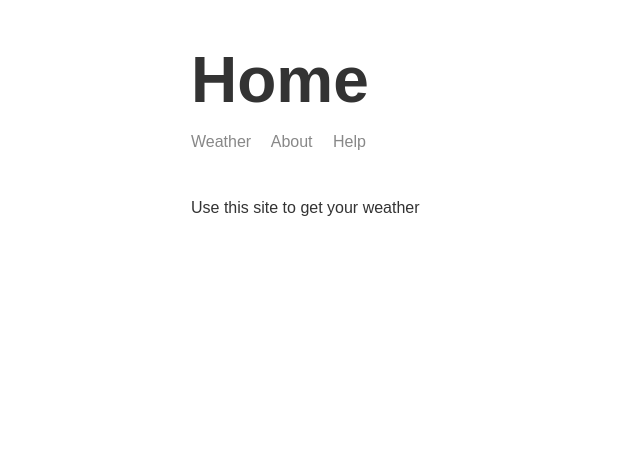
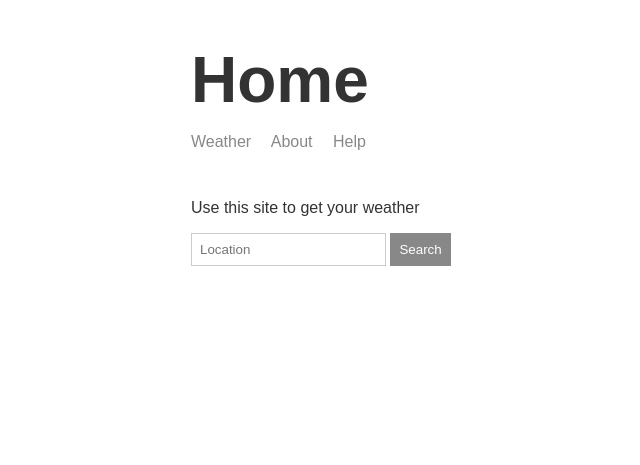
Before and after one commit to s3kushi/node-notes-app, a Node server app: page / in a window 1280 px wide. Shown: the top 465 px of the page, without its empty margins (124-764 px from the left). Run offline with Node 20, Linux system fonts and the light colour scheme; some libraries are stand-ins or nearby versions.

Commit message:
Some linting. Added a way to fetch weather data from the frontend through a form.

```diff
--- a/simple-notes-app/src/notes.js
+++ b/simple-notes-app/src/notes.js
@@ -21,7 +21,7 @@
     const notes = loadNotes()
     const duplicateNote = notes.find(note => note.title === title)
 
-    if(duplicateNote) {
+    if (duplicateNote) {
         console.log(chalk.red.inverse('Duplicate note'))
         return
     }
@@ -39,7 +39,7 @@
     const notes = loadNotes()
     const noteToBeUpdated = notes.find(note => note.title === title)
 
-    if(!noteToBeUpdated) {
+    if (!noteToBeUpdated) {
         console.log(chalk.red.inverse('Invalid note. Create it first.'))
         return
     }
@@ -69,7 +69,7 @@
     const notes = loadNotes()
     const updatedNotes = notes.filter(note => note.title !== title)
 
-    if(notes.length !== updatedNotes.length) {
+    if (notes.length !== updatedNotes.length) {
         saveNotes(updatedNotes)
         console.log(chalk.green.inverse('Note removed'))
     } else {
--- a/simple-weather-app/src/app.js
+++ b/simple-weather-app/src/app.js
@@ -2,16 +2,16 @@
 const forecast = require('./utils/forecast')
 const inputLocation = process.argv[2]
 
-if(!inputLocation) return console.error('Location parameter missing')
+if (!inputLocation) return console.error('Location parameter missing')
 
 callbackMethod = () => {
     geocode.geocodeCallback(inputLocation, (error, { latitude, longitude, location } = {}) => {
-        if(error) {
+        if (error) {
             return console.log(error)
         }
 
         forecast.forecastCallback(latitude, longitude, (error, forecastData) => {
-            if(error) {
+            if (error) {
                 return console.log(error)
             }
             console.log('Location ', location)
--- a/web-server/public/css/styles.css
+++ b/web-server/public/css/styles.css
@@ -38,3 +38,16 @@
 .portrait {
     width: 250px;
 }
+
+input {
+    border: 1px solid #cccccc;
+    padding: 8px;
+}
+
+button {
+    cursor: pointer;
+    border: 1px solid #888888;
+    background: #888888;
+    color: white;
+    padding: 8px;
+}
--- a/web-server/public/js/main.js
+++ b/web-server/public/js/main.js
@@ -0,0 +1,30 @@
+const weatherForm = document.querySelector('form')
+const search = document.querySelector('input')
+const messageOne = document.querySelector('#message-1')
+const messageTwo = document.querySelector('#message-2')
+
+const fetchWeather = address => {
+    fetch(`/weather?address=${address}`).then(response => {
+        response.json().then(jsonData => {
+            if (jsonData.error) {
+                messageOne.textContent = jsonData.error
+                return console.error(jsonData.error)
+            }
+            messageOne.textContent = jsonData.location
+            messageTwo.textContent = jsonData.forecast
+            return jsonData
+        })
+    }).catch(e => {
+        console.error(e)
+    })
+}
+
+weatherForm.addEventListener('submit', e => {
+    const location = search.value
+    e.preventDefault()
+
+    messageOne.textContent = 'Loading...'
+    messageTwo.textContent = ''
+
+    fetchWeather(location)
+})
--- a/web-server/src/app.js
+++ b/web-server/src/app.js
@@ -48,7 +48,7 @@
 app.get('/weather', async (req, res) => {
     const { address } = req.query;
 
-    if(!address) {
+    if (!address) {
         return res.send({
             error: 'You must provide an address.'
         })
--- a/web-server/templates/views/404.hbs
+++ b/web-server/templates/views/404.hbs
@@ -12,5 +12,4 @@
     <h2>{{errorMessage}}</h2>
     {{>footer}}
 </body>
-<script src="/js/app.js"></script>
 </html>
--- a/web-server/templates/views/about.hbs
+++ b/web-server/templates/views/about.hbs
@@ -14,5 +14,4 @@
     </div>
     {{>footer}}
 </body>
-<script src="/js/app.js"></script>
 </html>
--- a/web-server/templates/views/help.hbs
+++ b/web-server/templates/views/help.hbs
@@ -13,5 +13,4 @@
     </div>
     {{>footer}}
 </body>
-<script src="/js/app.js"></script>
 </html>
--- a/web-server/templates/views/index.hbs
+++ b/web-server/templates/views/index.hbs
@@ -11,8 +11,17 @@
     <div class="main-content">
         {{>header}}
         <p>Use this site to get your weather</p>
+        <form>
+            <input placeholder="Location">
+            <button>
+                Search
+            </button>
+        </form>
+
+        <p id="message-1"></p>
+        <p id="message-2"></p>
     </div>
     {{>footer}}
 </body>
-<script src="/js/app.js"></script>
+<script src="/js/main.js"></script>
 </html>
```
Also changed, not shown: simple-weather-app/src/utils/forecast.js (+4 -4 lines), simple-weather-app/src/utils/geocode.js (+4 -4 lines), web-server/src/utils/forecast.js (+4 -4 lines), web-server/src/utils/geocode.js (+4 -4 lines).
